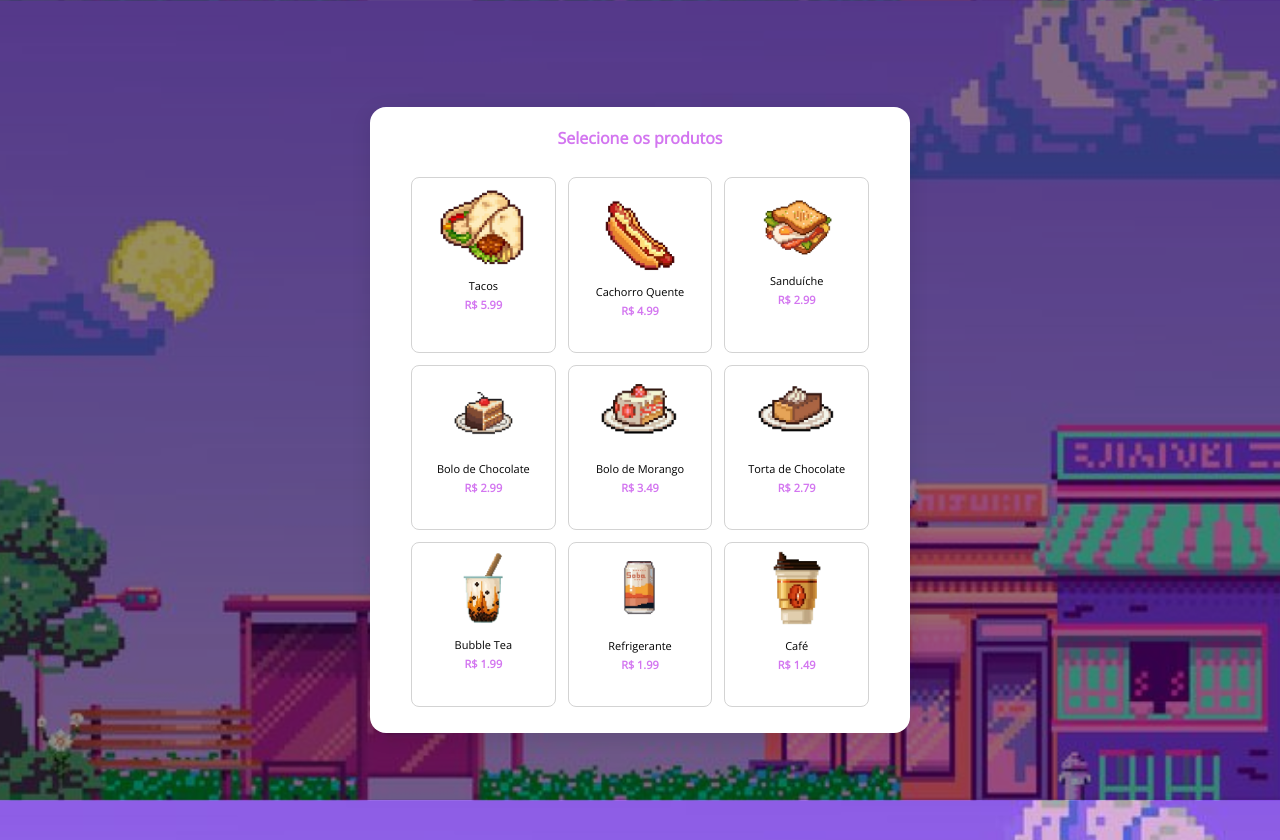
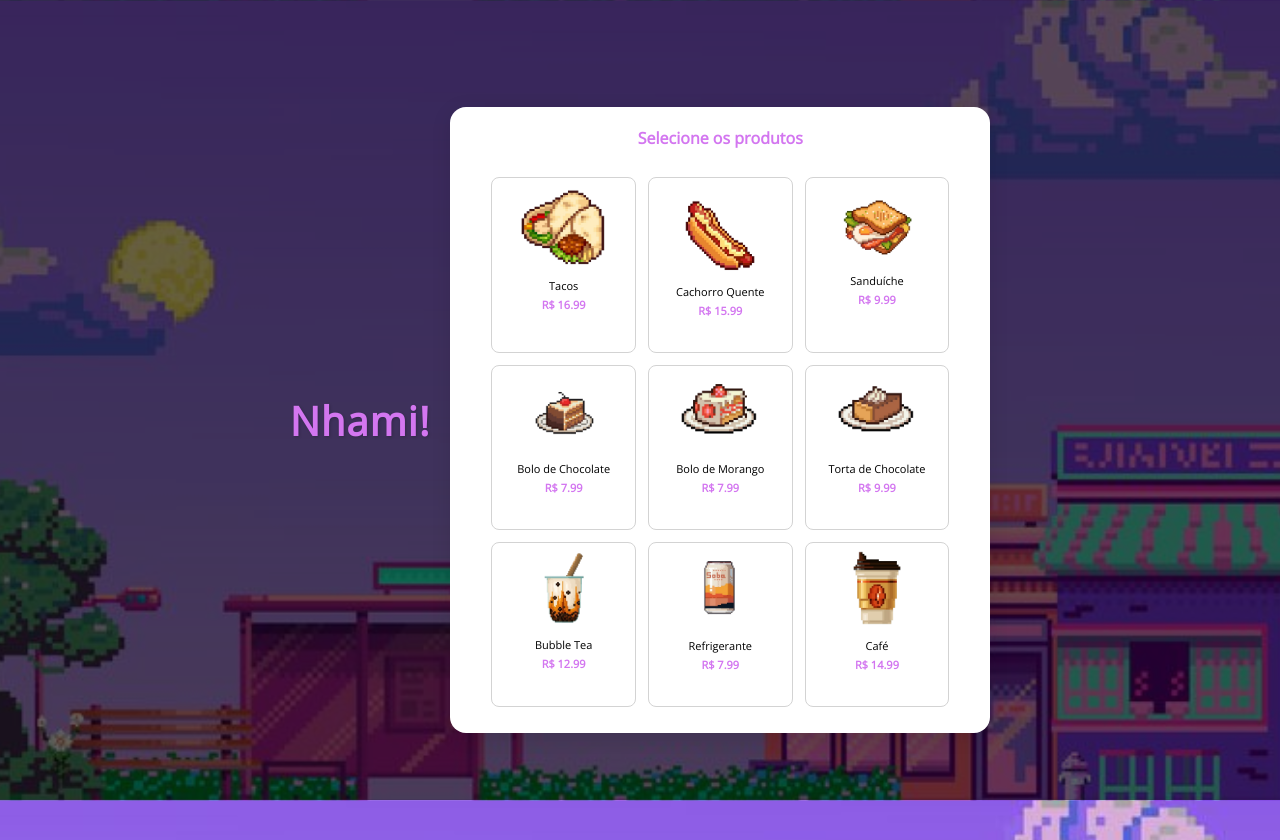
Before and after one commit to moniquelen/Nhami, a plain HTML site: page index.html in a window 1280 px wide. Drawn offline with nearby package versions, Linux system fonts and the light colour scheme.

Commit message:
atualizando valores dos itens e mudanca de titulo

```diff
--- a/index.html
+++ b/index.html
@@ -8,13 +8,17 @@
         <meta name="viewport" content="width=device-width, initial-scale=1.0">
         <link href="https://fonts.googleapis.com/css2?family=Open+Sans&display=swap" rel="stylesheet">
         <link rel="stylesheet" href="style.css">
-        <title>Nhami! - Self Service Order</title>
+        <title>Nhami!® - Self Service Order</title>
         <link rel="icon" href="img/favicon.png" type="image/png">
     </head>
 
     <body>
 
         <main id="app">
+
+            <header class="title-header">
+                <h1>Nhami!</h1>
+            </header>
 
             <section class="items">
                 <h4>Selecione os produtos</h4>
--- a/scripts.js
+++ b/scripts.js
@@ -2,63 +2,63 @@ var products = [
         {
             "photo": "img/tacos.png",
             "name": "Tacos",
-            "price": 5.99,
+            "price": 16.99,
             "active": false,
             "quantity": 1
         },
         {
             "photo": "img/hotdog.png",
             "name": "Cachorro Quente",
-            "price": 4.99,
+            "price": 15.99,
             "active": false,
             "quantity": 1
         },
         {
             "photo": "img/sandwich.png",
             "name": "Sanduíche",
-            "price": 2.99,
+            "price": 9.99,
             "active": false,
             "quantity": 1
         },
         {
             "photo": "img/chocolate-cake.png",
             "name": "Bolo de Chocolate",
-            "price": 2.99,
+            "price": 7.99,
             "active": false,
             "quantity": 1
         },
         {
             "photo": "img/strawberry-cake.png",
             "name": "Bolo de Morango",
-            "price": 3.49,
+            "price": 7.99,
             "active": false,
             "quantity": 1
         },
         {
             "photo": "img/chocolate-pie.png",
             "name": "Torta de Chocolate",
-            "price": 2.79,
+            "price": 9.99,
             "active": false,
             "quantity": 1
         },
         {
             "photo": "img/bubble-tea.png",
             "name": "Bubble Tea",
-            "price": 1.99,
+            "price": 12.99,
             "active": false,
             "quantity": 1
         },
         {
             "photo": "img/soda.png",
             "name": "Refrigerante",
-            "price": 1.99,
+            "price": 7.99,
             "active": false,
             "quantity": 1
         },
         {
             "photo": "img/coffee.png",
             "name": "Café",
-            "price": 1.49,
+            "price": 14.99,
             "active": false,
             "quantity": 1
         }
--- a/style.css
+++ b/style.css
@@ -19,7 +19,7 @@ body::before {
     content: "";
     position: fixed;
     top: 0; left: 0; right: 0; bottom: 0;
-    background-color: rgba(0, 0, 0, 0.4);
+    background-color: rgba(0, 0, 0, 0.6);
     z-index: -1;
 }
 
@@ -35,6 +35,15 @@ main {
     min-height: 100vh;
     padding: 20px;
     gap: 20px;
+}
+
+.title-header {
+    color: rgb(211, 118, 240);
+    font-size: 20px;
+    font-weight: 700;
+    font-family: 'Open Sans', sans-serif;
+    text-shadow: 1px 1px 3px rgba(0, 0, 0, 0.2);
+    letter-spacing: 1px;
 }
 
 main > section.items h4 {
```
